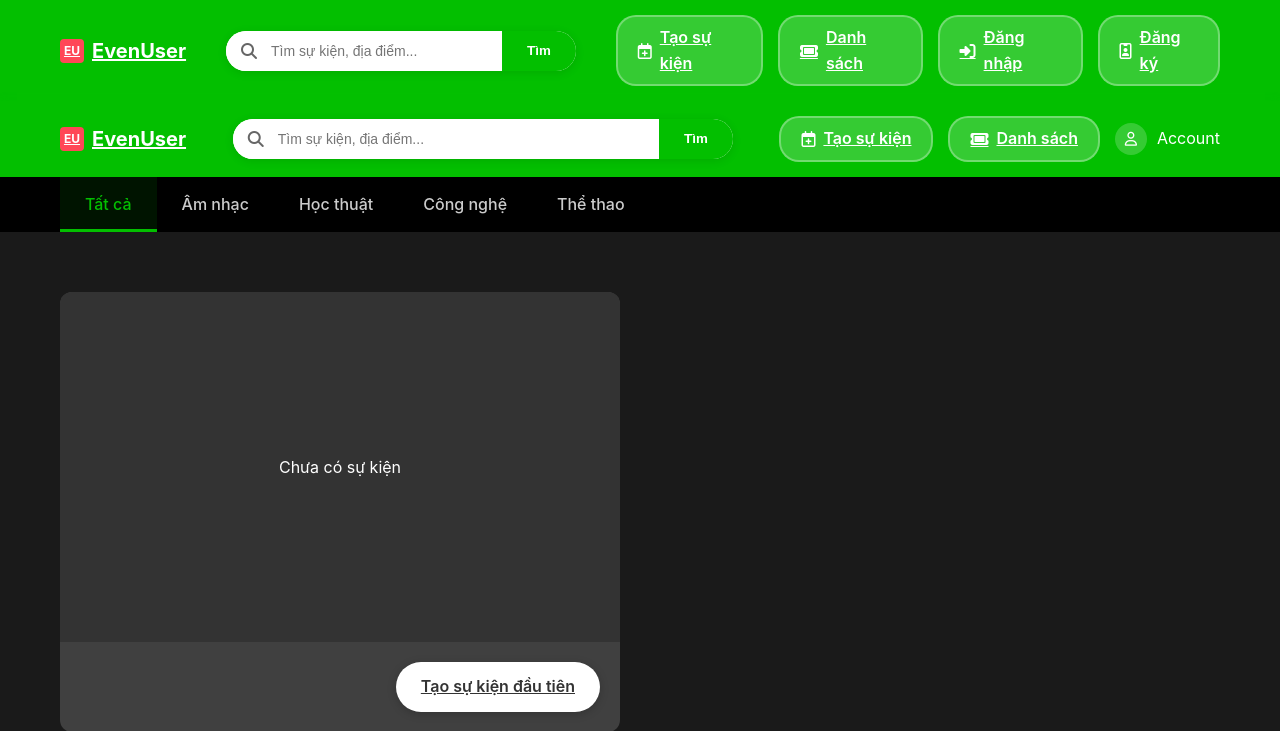
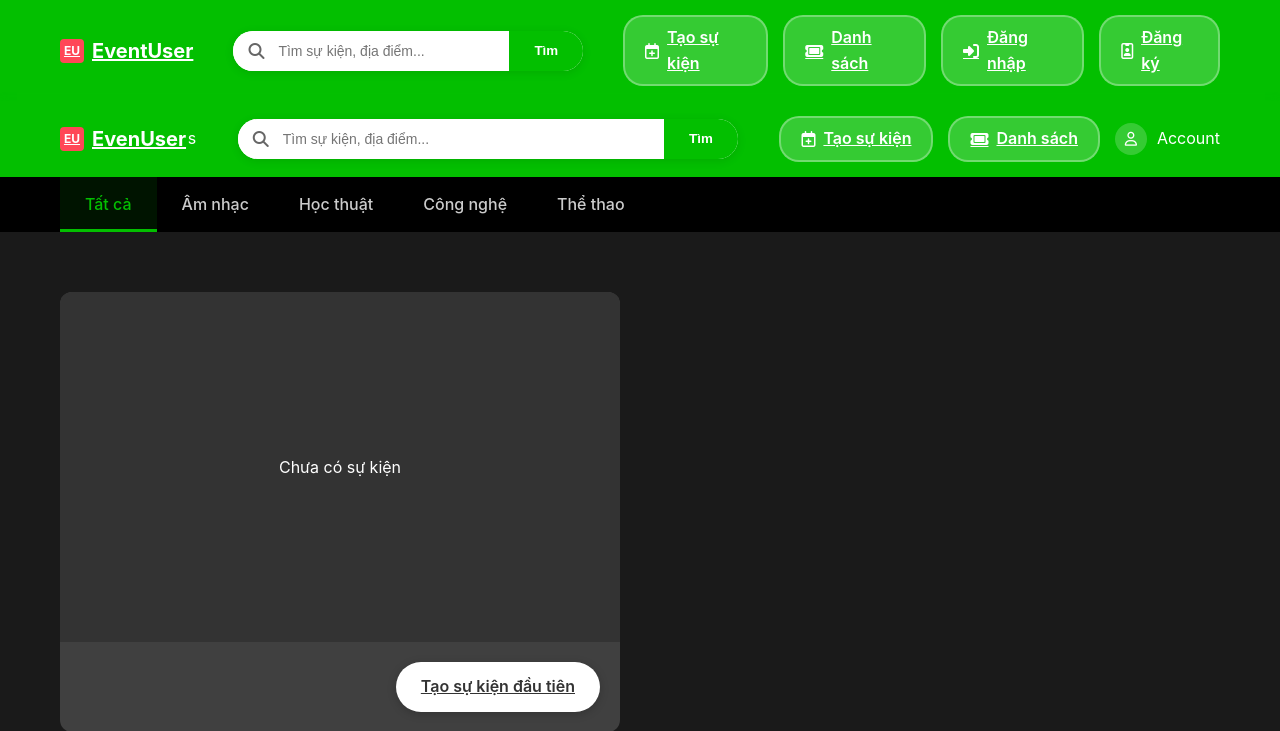
Before and after one commit to GaHwi0710/EventUser, a PHP site: page /event-user/ in a window 1280 px wide. Shown: the top 731 px of the page. Run offline with PHP 8.4, Linux system fonts and the light colour scheme; data that the repository does not hold is empty.

Commit message:
Update code

```diff
--- a/app/core/Database.php
+++ b/app/core/Database.php
@@ -13,7 +13,7 @@
         // Nếu bạn muốn, có thể tách sang file config riêng và require ở đây.
         $config = [
             'host'     => getenv('DB_HOST') ?: 'localhost',
-            'dbname'   => getenv('DB_NAME') ?: 'evenuser',
+            'dbname'   => getenv('DB_NAME') ?: 'eventuser',
             'username' => getenv('DB_USER') ?: 'root',
             'password' => getenv('DB_PASS') ?: '',
             'charset'  => 'utf8mb4',
--- a/app/views/auth/login.php
+++ b/app/views/auth/login.php
@@ -82,14 +82,14 @@
 <html lang="vi">
 <head>
   <meta charset="UTF-8">
-  <title>Đăng nhập - EvenUser</title>
+  <title>Đăng nhập - EventUser</title>
   <meta name="viewport" content="width=device-width, initial-scale=1.0">
   <link rel="stylesheet" href="/assets/css/login.css">
 </head>
 <body>
   <div class="login-container">
     <div class="login-header">
-      <h1>Đăng nhập EvenUser</h1>
+      <h1>Đăng nhập EventUser</h1>
     </div>
 
     <?php if (!empty($errors)): ?>
--- a/app/views/auth/register.php
+++ b/app/views/auth/register.php
@@ -97,14 +97,14 @@
 <html lang="vi">
 <head>
   <meta charset="UTF-8">
-  <title>Đăng ký - EvenUser</title>
+  <title>Đăng ký - EventUser</title>
   <meta name="viewport" content="width=device-width, initial-scale=1.0">
   <link rel="stylesheet" href="/assets/css/register.css">
 </head>
 <body>
   <div class="login-container">
     <div class="login-header">
-      <h1>Tạo tài khoản EvenUser</h1>
+      <h1>Tạo tài khoản EventUser</h1>
     </div>
 
     <?php if (!empty($errors)): ?>
--- a/app/views/event/add.php
+++ b/app/views/event/add.php
@@ -124,7 +124,7 @@
 <html lang="vi">
 <head>
   <meta charset="UTF-8" />
-  <title>Thêm sự kiện - EvenUser</title>
+  <title>Thêm sự kiện - EventUser</title>
   <meta name="viewport" content="width=device-width, initial-scale=1" />
   <!-- LIÊN KẾT CSS GỘP -->
   <link rel="stylesheet" href="/assets/css/add.css">
--- a/app/views/home/home.php
+++ b/app/views/home/home.php
@@ -40,16 +40,16 @@
 <html lang="vi">
 <head>
   <meta charset="UTF-8">
-  <title>EvenUser - Trang chủ</title>
+  <title>EventUser - Trang chủ</title>
   <meta name="viewport" content="width=device-width, initial-scale=1.0">
-  <link rel="stylesheet" href="/assets/css/home.css">
+  <link rel="stylesheet" href="/../css/home.css">
   <link rel="stylesheet" href="https://cdnjs.cloudflare.com/ajax/libs/font-awesome/6.5.2/css/all.min.css">
 </head>
 <body>
 
 <header class="header">
   <div class="container">
-    <a href="/public/index.php" class="logo"><span class="logo-icon">EU</span> EvenUser</a>
+    <a href="/public/index.php" class="logo"><span class="logo-icon">EU</span> EvenUser</a>s
     <form class="search-container" method="get" action="/app/views/event/list.php">
       <div class="search-box">
         <i class="fa-solid fa-magnifying-glass search-icon"></i>
--- a/app/views/layouts/header.php
+++ b/app/views/layouts/header.php
@@ -19,16 +19,8 @@
     return null;
   }
 }
-
-// =========================
-// Người dùng hiện tại
-// =========================
 $currentName = $_SESSION['user_name'] ?? 'Account';
 $isLoggedIn  = !empty($_SESSION['user_id']);
-
-// =========================
-// Đường dẫn cơ bản
-// =========================
 require_once __DIR__ . '/../../config/config.php'; // BASE_URL & ASSETS_URL
 
 // Tên file trang hiện tại (ví dụ: home.php -> home)
@@ -43,7 +35,7 @@
 <head>
   <meta charset="UTF-8">
   <meta name="viewport" content="width=device-width, initial-scale=1.0">
-  <title>EvenUser - <?php echo ucfirst($page); ?></title>
+  <title>EventUser - <?php echo ucfirst($page); ?></title>
 
   <!-- FontAwesome -->
   <link rel="stylesheet" href="https://cdnjs.cloudflare.com/ajax/libs/font-awesome/6.5.2/css/all.min.css">
@@ -53,7 +45,7 @@
     <link rel="stylesheet" href="<?php echo htmlspecialchars($cssFile); ?>">
   <?php else: ?>
     <!-- fallback nếu chưa có file CSS -->
-    <link rel="stylesheet" href="<?php echo ASSETS_URL; ?>css/home.css">
+    <link rel="stylesheet" href="<?php echo ASSETS_URL; ?>../css/home.css">
   <?php endif; ?>
 </head>
 <body>
@@ -62,7 +54,7 @@
   <div class="container">
     <!-- Logo -->
     <a href="<?php echo BASE_URL; ?>" class="logo">
-      <span class="logo-icon">EU</span> EvenUser
+      <span class="logo-icon">EU</span> EventUser
     </a>
 
     <!-- Ô tìm kiếm -->
```
